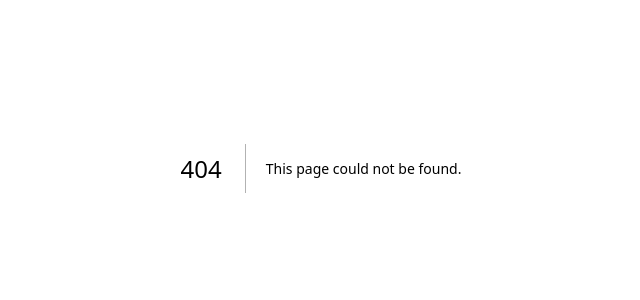
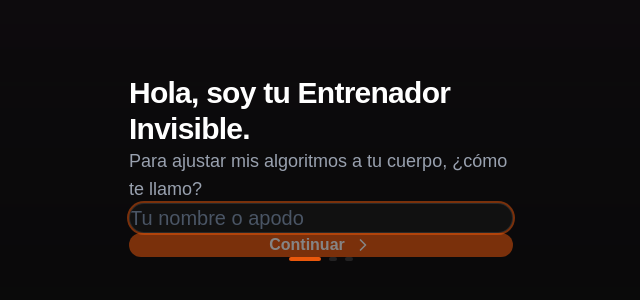
Before and after one commit to miempresaonline/appgym, a Next.js app: page /onboarding in a window 1280 px wide. Before the commit this address had no page. Shown: the part 232-532 px from the top of the page, without its empty margins (319-959 px from the left). Built offline with nearby package versions, Linux system fonts and the light colour scheme.

Commit message:
feat: add onboarding screen

```diff
--- /dev/null
+++ b/src/app/onboarding/page.tsx
@@ -0,0 +1,113 @@
+"use client";
+
+import { useState } from "react";
+import { motion, AnimatePresence } from "framer-motion";
+import { ChevronRight } from "lucide-react";
+
+export default function Onboarding() {
+  const [step, setStep] = useState(1);
+  const [name, setName] = useState("");
+  const [age, setAge] = useState("");
+  const [goal, setGoal] = useState("");
+
+  const nextStep = () => {
+    if (step < 3) setStep(step + 1);
+    else finishOnboarding();
+  };
+
+  const finishOnboarding = () => {
+    // TODO: Save to database using a server action or API route
+    console.log("Onboarding finished:", { name, age, goal });
+    window.location.href = "/dashboard";
+  };
+
+  const containerVariants = {
+    hidden: { opacity: 0, x: 50 },
+    visible: { opacity: 1, x: 0 },
+    exit: { opacity: 0, x: -50 }
+  };
+
+  return (
+    <div className="min-h-screen bg-[#0a0a0a] flex items-center justify-center p-6 text-white relative overflow-hidden">
+      {/* Dynamic Background */}
+      <div className="absolute top-0 inset-x-0 h-[500px] bg-gradient-to-b from-brand-orange/10 via-purple-900/5 to-transparent opacity-60 blur-[100px] pointer-events-none" />
+
+      <div className="w-full max-w-sm z-10">
+        <AnimatePresence mode="wait">
+          {step === 1 && (
+            <motion.div key="step1" variants={containerVariants} initial="hidden" animate="visible" exit="exit" className="space-y-6">
+              <h1 className="text-3xl font-extrabold tracking-tight">Hola, soy tu Entrenador Invisible.</h1>
+              <p className="text-gray-400 text-lg">Para ajustar mis algoritmos a tu cuerpo, ¿cómo te llamo?</p>
+              <input
+                type="text"
+                autoFocus
+                placeholder="Tu nombre o apodo"
+                value={name}
+                onChange={(e) => setName(e.target.value)}
+                onKeyDown={(e) => e.key === 'Enter' && name && nextStep()}
+                className="w-full bg-[#111] border border-white/10 rounded-2xl px-5 py-4 text-xl font-medium text-white placeholder:text-gray-600 focus:outline-none focus:ring-2 focus:ring-brand-orange/50 transition-all"
+              />
+              <button
+                onClick={nextStep}
+                disabled={!name}
+                className="w-full flex items-center justify-center gap-2 bg-brand-orange text-white font-bold py-4 px-4 rounded-2xl hover:bg-orange-500 hover:scale-[0.98] transition-all disabled:opacity-50 disabled:scale-100 disabled:hover:bg-brand-orange"
+              >
+                Continuar <ChevronRight size={20} />
+              </button>
+            </motion.div>
+          )}
+
+          {step === 2 && (
+            <motion.div key="step2" variants={containerVariants} initial="hidden" animate="visible" exit="exit" className="space-y-6">
+              <h1 className="text-3xl font-extrabold tracking-tight">Encantado, {name}.</h1>
+              <p className="text-gray-400 text-lg">¿Cuántos años tienes? Lo necesito para medir tu recuperación.</p>
+              <input
+                type="number"
+                autoFocus
+                placeholder="Tu edad"
+                value={age}
+                onChange={(e) => setAge(e.target.value)}
+                onKeyDown={(e) => e.key === 'Enter' && age && nextStep()}
+                className="w-full bg-[#111] border border-white/10 rounded-2xl px-5 py-4 text-xl font-medium text-white placeholder:text-gray-600 focus:outline-none focus:ring-2 focus:ring-brand-orange/50 transition-all"
+              />
+              <button
+                onClick={nextStep}
+                disabled={!age}
+                className="w-full flex items-center justify-center gap-2 bg-brand-orange text-white font-bold py-4 px-4 rounded-2xl hover:bg-orange-500 hover:scale-[0.98] transition-all disabled:opacity-50 disabled:scale-100"
+              >
+                Continuar <ChevronRight size={20} />
+              </button>
+            </motion.div>
+          )}
+
+          {step === 3 && (
+            <motion.div key="step3" variants={containerVariants} initial="hidden" animate="visible" exit="exit" className="space-y-6">
+              <h1 className="text-3xl font-extrabold tracking-tight">Última pregunta.</h1>
+              <p className="text-gray-400 text-lg">¿A qué has venido al gimnasio? ¿Cuál es tu meta real?</p>
+
+              <div className="space-y-3">
+                {['Ganar fuerza bruta', 'Ganar masa muscular', 'Perder grasa y definir', 'Mantenerme sano'].map((g) => (
+                  <button
+                    key={g}
+                    onClick={() => { setGoal(g); finishOnboarding(); }}
+                    className="w-full text-left bg-[#111] border border-white/10 hover:border-brand-orange/50 rounded-2xl px-5 py-4 text-lg font-medium text-gray-200 hover:text-white transition-all flex items-center justify-between group"
+                  >
+                    {g}
+                    <ChevronRight size={20} className="opacity-0 group-hover:opacity-100 text-brand-orange transition-opacity" />
+                  </button>
+                ))}
+              </div>
+            </motion.div>
+          )}
+        </AnimatePresence>
+
+        {/* Progress Bar */}
+        <div className="mt-12 flex justify-center gap-2">
+          {[1, 2, 3].map((i) => (
+            <div key={i} className={`h-1 rounded-full transition-all duration-300 ${step >= i ? 'w-8 bg-brand-orange' : 'w-2 bg-white/10'}`} />
+          ))}
+        </div>
+      </div>
+    </div>
+  );
+}
```
